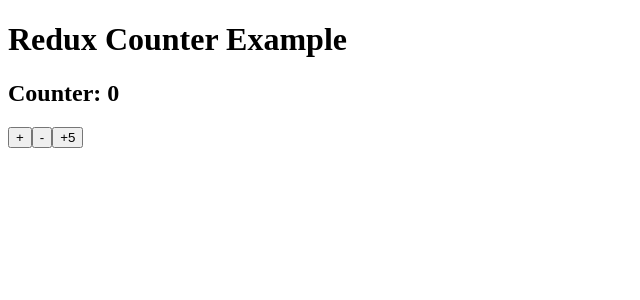
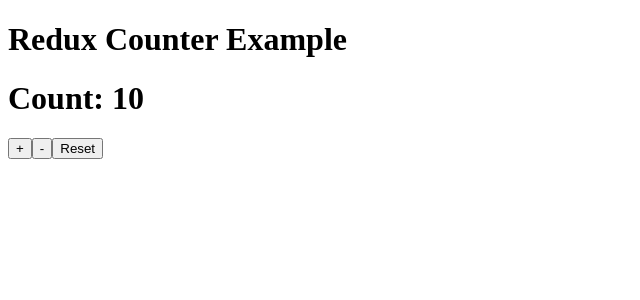
Before and after one commit to klmin/react-dev-learn, a React (Create React App) app: page / in a window 1280 px wide. Shown: the top 300 px of the page, without its empty margins (0-640 px from the left). Built offline with nearby package versions, Linux system fonts and the light colour scheme.

Commit message:
Add custom-hook useCounter

```diff
--- a/src/Counter.js
+++ b/src/Counter.js
@@ -1,21 +1,18 @@
 import React from "react";
-import { useSelector, useDispatch } from "react-redux";
-import { increment, decrement, incrementByAmount  } from "./CounterSlice"
-
+import useCounter from "./useCounter";
 
 const Counter = () => {
 
-  const count = useSelector((state) => state.counter.value);
-  const dispatch = useDispatch();
+  const { count, increment, decrement, reset } = useCounter(10); // 초기값 10
 
   return (
     <div>
-      <h2>Counter: {count}</h2>
-      <button onClick={() => dispatch(increment())}>+</button>
-      <button onClick={() => dispatch(decrement())}>-</button>
-      <button onClick={() => dispatch(incrementByAmount(5))}>+5</button>
+      <h1>Count: {count}</h1>
+      <button onClick={increment}>+</button>
+      <button onClick={decrement}>-</button>
+      <button onClick={reset}>Reset</button>
     </div>
   );
 };
 
-export default Counter;
+export default Counter
--- a/src/CounterSlice.js
+++ /dev/null
@@ -1,27 +0,0 @@
-import { createSlice } from "@reduxjs/toolkit";
-
-// ✅ 초기 상태
-const initialState = {
-  value: 0
-};
-
-// ✅ Slice 생성 (Reducer + Action 포함)
-const counterSlice = createSlice({
-  name: "counter",
-  initialState,
-  reducers: {
-    increment: (state) => {
-      state.value += 1;
-    },
-    decrement: (state) => {
-      state.value -= 1;
-    },
-    incrementByAmount: (state, action) => {
-      state.value += action.payload;
-    },
-  },
-});
-
-// ✅ Action과 Reducer 내보내기
-export const { increment, decrement, incrementByAmount } = counterSlice.actions;
-export default counterSlice.reducer;
--- a/src/index.js
+++ b/src/index.js
@@ -1,14 +1,10 @@
 import React from 'react';
 import ReactDOM from 'react-dom/client';
-import { Provider } from "react-redux";
 import App from './App';
-import { store } from "./store";
 
 const root = ReactDOM.createRoot(document.getElementById('root'));
 root.render(
   <>
-    <Provider store={store}>
-      <App />
-    </Provider>
+    <App />
   </>
 );
--- a/src/store.js
+++ /dev/null
@@ -1,9 +0,0 @@
-import { configureStore } from "@reduxjs/toolkit";
-import counterReducer from "./CounterSlice";
-
-// ✅ Redux Store 생성
-export const store = configureStore({
-  reducer: {
-    counter: counterReducer
-  },
-});
--- /dev/null
+++ b/src/useCounter.js
@@ -0,0 +1,13 @@
+import { useState } from "react";
+
+const useCounter = (initialValue = 0) => {
+  const [count, setCount] = useState(initialValue);
+
+  const increment = () => setCount((prev) => prev + 1);
+  const decrement = () => setCount((prev) => prev - 1);
+  const reset = () => setCount(initialValue);
+
+  return { count, increment, decrement, reset };
+};
+
+export default useCounter;
```
Also changed, not shown: src/logo.svg (deleted).
